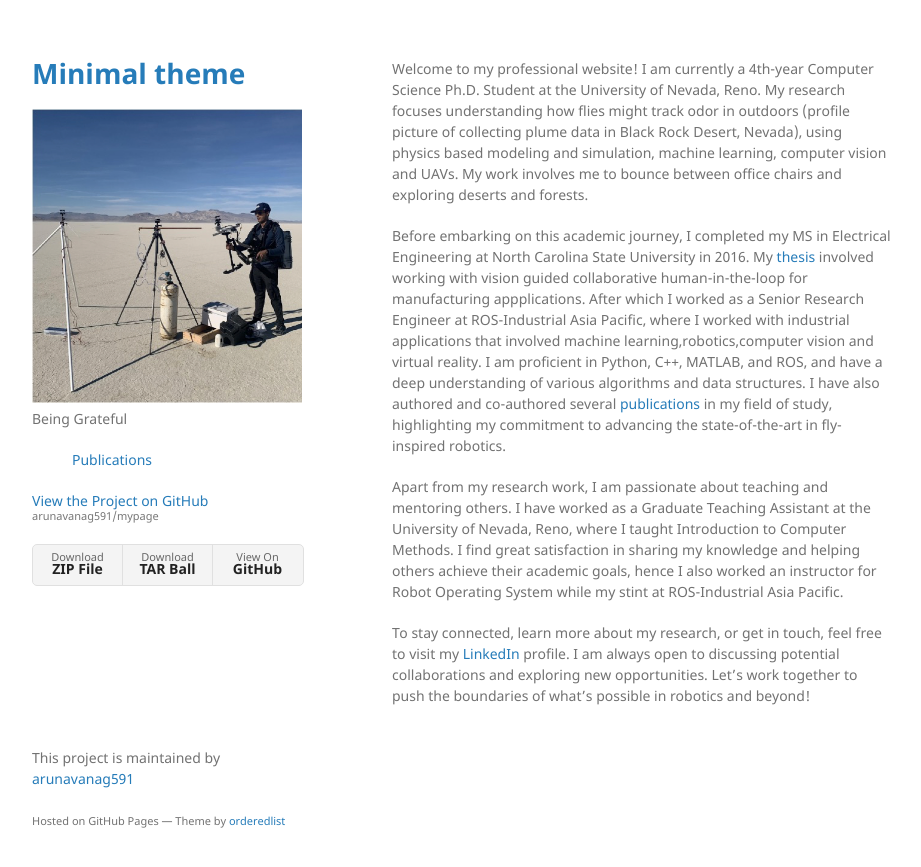
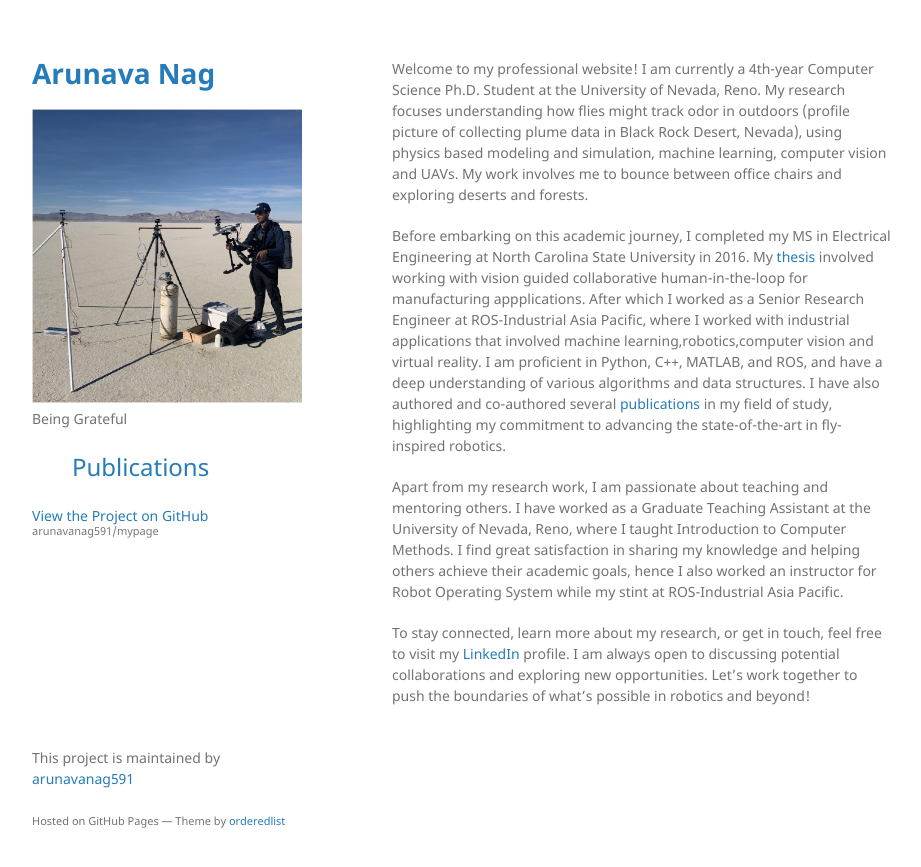
Before and after one commit to arunavanag591/mypage, a Jekyll site: the page built from index.md, in a window 1280 px wide. Shown: the top 867 px of the page, without its empty margins (178-1099 px from the left). Built offline with Jekyll 4.4.1, drawn with Linux system fonts in a browser that asks for light colours.

Commit message:
increase nav item size

```diff
--- a/_config.yml
+++ b/_config.yml
@@ -1,4 +1,4 @@
-title: Minimal theme
+title: Arunava Nag
 logo: /assets/img/me.png
 description: Being Grateful
 show_downloads: true
--- a/_layouts/default.html
+++ b/_layouts/default.html
@@ -4,7 +4,11 @@
     <meta charset="UTF-8">
     <meta http-equiv="X-UA-Compatible" content="IE=edge">
     <meta name="viewport" content="width=device-width, initial-scale=1">
-
+    <style>
+        .nav-item {
+          font-size: 24px; /* Adjust the font size as desired */
+        }
+    </style>
 {% seo %}
     <link rel="stylesheet" href="{{ "/assets/css/style.css?v=" | append: site.github.build_revision | relative_url }}">
     <!--[if lt IE 9]>
@@ -25,7 +29,7 @@
 
         <nav>
             <ul>
-            <a href="{{ site.baseurl }}/publications/">Publications</a>
+                <a href="{{ site.baseurl }}/publications/" class="nav-item">Publications</a>
             </ul>
         </nav>
 
@@ -37,7 +41,7 @@
         {% if site.github.is_user_page %}
         <p class="view"><a href="{{ site.github.owner_url }}">View My GitHub Profile</a></p>
         {% endif %}
-
+        {% comment %}
         {% if site.show_downloads %}
         <ul class="downloads">
           <li><a href="{{ site.github.zip_url }}">Download <strong>ZIP File</strong></a></li>
@@ -45,6 +49,7 @@
           <li><a href="{{ site.github.repository_url }}">View On <strong>GitHub</strong></a></li>
         </ul>
         {% endif %}
+        {% endcomment %}
       </header>
       <section>
 
```
